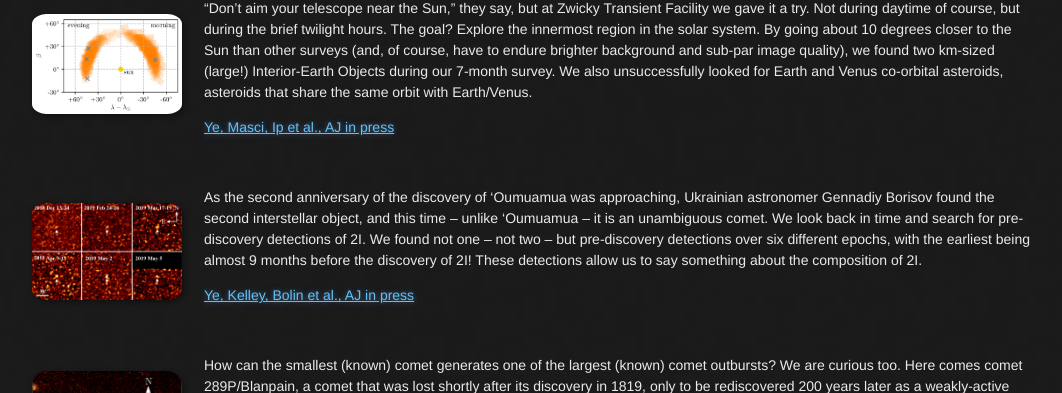
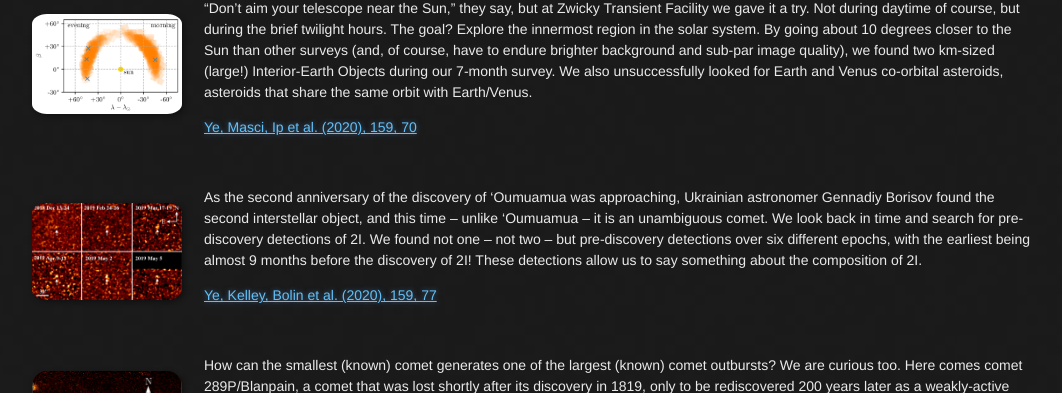
Before and after one commit to Yeqzids/Yeqzids.GitHub.io, a Jekyll site: the page built from index.md, in a window 1280 px wide and 900 px high, scrolled down 1481 px. Shown: the part 141-534 px from the top of the window, without its empty margins (108-1170 px from the left). Built offline with Jekyll 4.4.1, drawn with Linux system fonts in a browser that asks for light colours; nearby versions of some CDN libraries.

Commit message:
Update index.md

```diff
--- a/index.md
+++ b/index.md
@@ -49,7 +49,7 @@ The keyword cloud above is generated using [Scimeter](https://scimeter.org/) on
 
 "Don't aim your telescope near the Sun," they say, but at Zwicky Transient Facility we gave it a try. Not during daytime of course, but during the brief twilight hours. The goal? Explore the innermost region in the solar system. By going about 10 degrees closer to the Sun than other surveys (and, of course, have to endure brighter background and sub-par image quality), we found two km-sized (large!) Interior-Earth Objects during our 7-month survey. We also unsuccessfully looked for Earth and Venus co-orbital asteroids, asteroids that share the same orbit with Earth/Venus.
 
-[Ye, Masci, Ip et al., AJ in press](https://arxiv.org/abs/1912.06109)
+[Ye, Masci, Ip et al. (2020), 159, 70](https://iopscience.iop.org/article/10.3847/1538-3881/ab629c)
 
 <br>
 
@@ -57,7 +57,7 @@ The keyword cloud above is generated using [Scimeter](https://scimeter.org/) on
 
 As the second anniversary of the discovery of 'Oumuamua was approaching, Ukrainian astronomer Gennadiy Borisov found the second interstellar object, and this time -- unlike 'Oumuamua -- it is an unambiguous comet. We look back in time and search for pre-discovery detections of 2I. We found not one -- not two -- but pre-discovery detections over six different epochs, with the earliest being almost 9 months before the discovery of 2I! These detections allow us to say something about the composition of 2I.
 
-[Ye, Kelley, Bolin et al., AJ in press](https://arxiv.org/abs/1911.05902)
+[Ye, Kelley, Bolin et al. (2020), 159, 77](https://iopscience.iop.org/article/10.3847/1538-3881/ab659b)
 
 <br>
 
```
